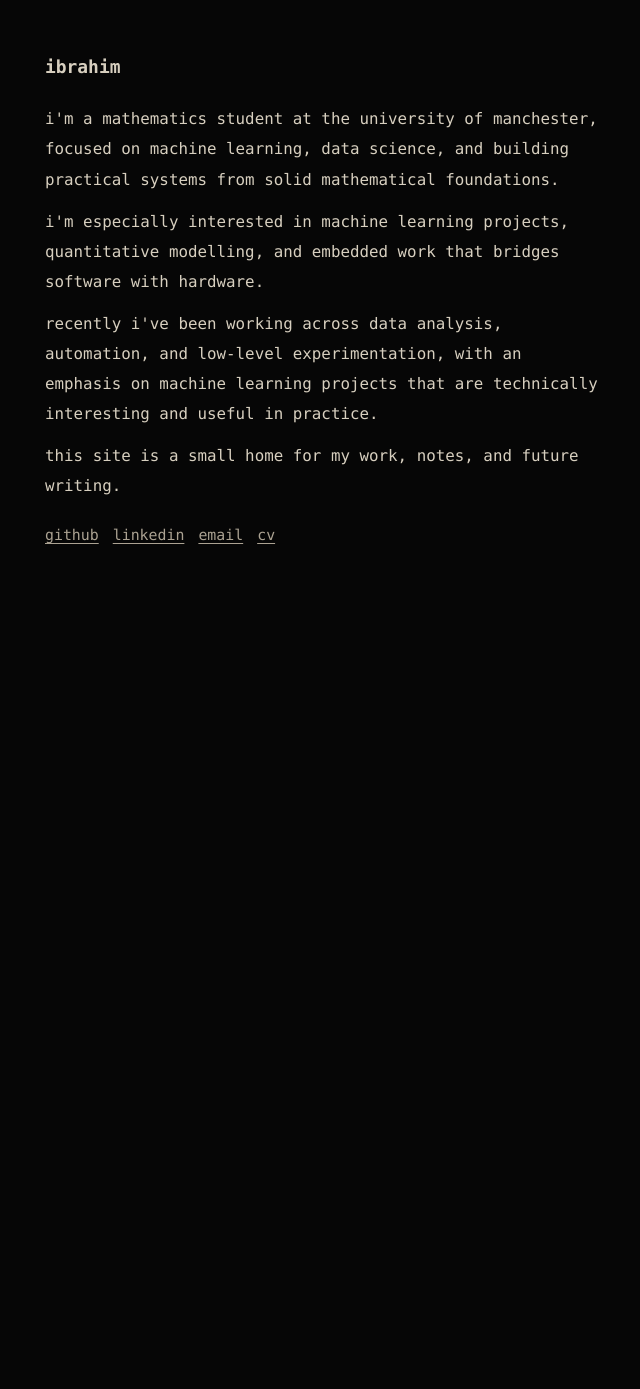
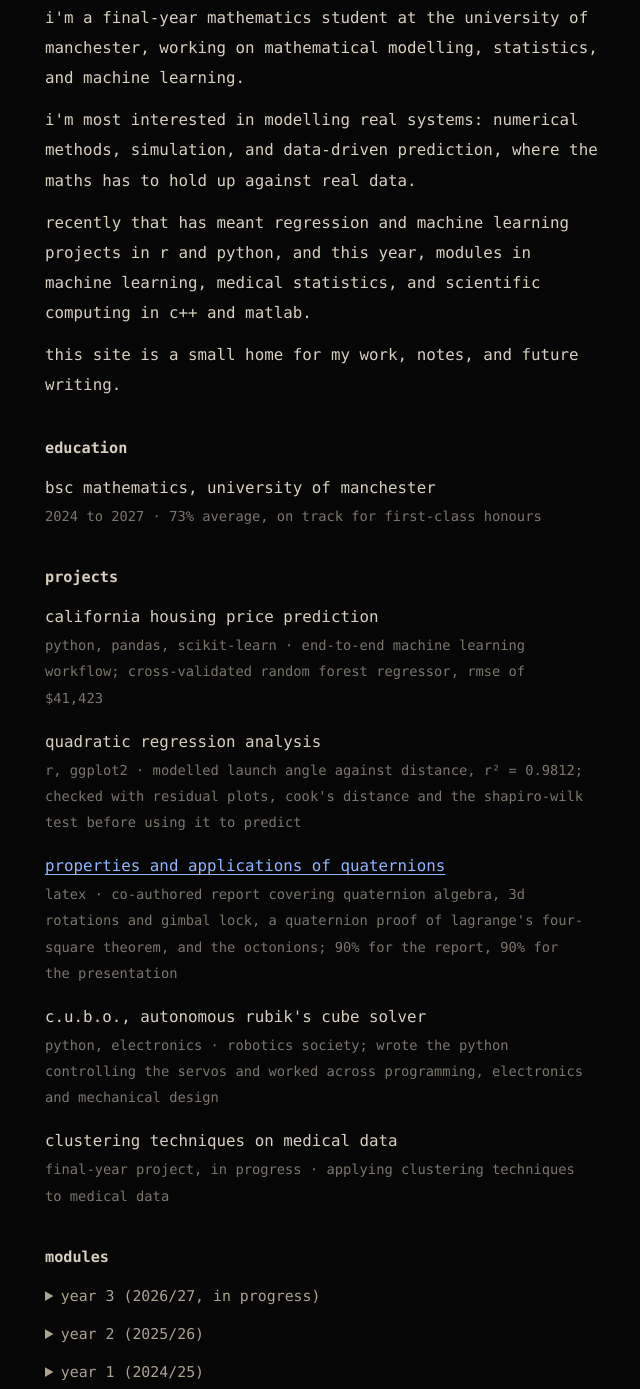
Before and after one commit to Ibrahim-Kashif/portfolio, a plain HTML site: page index.html in a window 1280 px wide. Shown: the part 87-1476 px from the top of the page, without its empty margins (315-955 px from the left). Before the commit the page ends 800 px from the top, so only its background shows below. Drawn offline with Linux system fonts and the light colour scheme.

Commit message:
Update intro, add education, projects and modules; link quaternions report; remove old CV
Co-Authored-By: Claude Opus 5.5 <noreply@anthropic.com>
Claude-Session: https://claude.ai/code/session_01KxtUDzFgdM4GwABDdQQSdv

```diff
--- a/index.html
+++ b/index.html
@@ -4,7 +4,7 @@
   <meta charset="UTF-8" />
   <meta name="viewport" content="width=device-width, initial-scale=1.0" />
   <title>Ibrahim</title>
-  <meta name="description" content="Ibrahim — mathematics student building machine learning, data science, and embedded systems projects." />
+  <meta name="description" content="Ibrahim Kashif, mathematics student at the University of Manchester working on machine learning, data science and mathematical modelling." />
   <style>
     :root {
       --bg: #060606;
@@ -68,6 +68,21 @@
     }
     .links a { color: var(--muted); }
     .links a:hover, .links a:focus-visible { color: var(--text); }
+    h2 {
+      margin: 34px 0 10px;
+      font-size: 0.95rem;
+      font-weight: 700;
+      color: var(--text);
+    }
+    .item { margin: 0 0 16px; }
+    .item p { margin: 0; }
+    .item .meta { color: var(--faint); font-size: 0.86rem; }
+    ul.plain { list-style: none; padding: 0; margin: 0 0 8px; font-size: 0.92rem; }
+    ul.plain li { color: var(--muted); }
+    details { margin: 0 0 10px; }
+    summary { cursor: pointer; color: var(--muted); font-size: 0.93rem; }
+    summary:hover, summary:focus-visible { color: var(--text); }
+    details[open] summary { margin-bottom: 6px; }
     .foot {
       margin-top: 26px;
       color: var(--faint);
@@ -85,29 +100,100 @@
       <h1>ibrahim</h1>
 
       <p>
-        i'm a mathematics student at the university of manchester, focused on machine learning,
-        data science, and building practical systems from solid mathematical foundations.
+        i'm a final-year mathematics student at the university of manchester,
+        working on mathematical modelling, statistics, and machine learning.
       </p>
 
       <p>
-        i'm especially interested in machine learning projects,
-        quantitative modelling, and embedded work that bridges software with hardware.
+        i'm most interested in modelling real systems: numerical methods,
+        simulation, and data-driven prediction, where the maths has to hold
+        up against real data.
       </p>
 
       <p>
-        recently i've been working across data analysis, automation, and low-level experimentation,
-        with an emphasis on machine learning projects that are technically interesting and useful in practice.
+        recently that has meant regression and machine learning projects in
+        r and python, and this year, modules in machine learning, medical
+        statistics, and scientific computing in c++ and matlab.
       </p>
 
       <p>
         this site is a small home for my work, notes, and future writing.
       </p>
 
+      <h2>education</h2>
+      <div class="item">
+        <p>bsc mathematics, university of manchester</p>
+        <p class="meta">2024 to 2027 &middot; 73% average, on track for first-class honours</p>
+      </div>
+
+      <h2>projects</h2>
+      <div class="item">
+        <p>california housing price prediction</p>
+        <p class="meta">python, pandas, scikit-learn &middot; end-to-end machine learning workflow; cross-validated random forest regressor, rmse of $41,423</p>
+      </div>
+      <div class="item">
+        <p>quadratic regression analysis</p>
+        <p class="meta">r, ggplot2 &middot; modelled launch angle against distance, r&sup2; = 0.9812; checked with residual plots, cook's distance and the shapiro-wilk test before using it to predict</p>
+      </div>
+      <div class="item">
+        <p><a href="./assets/quaternions.pdf" target="_blank" rel="noopener noreferrer">properties and applications of quaternions</a></p>
+        <p class="meta">latex &middot; co-authored report covering quaternion algebra, 3d rotations and gimbal lock, a quaternion proof of lagrange's four-square theorem, and the octonions; 90% for the report, 90% for the presentation</p>
+      </div>
+      <div class="item">
+        <p>c.u.b.o., autonomous rubik's cube solver</p>
+        <p class="meta">python, electronics &middot; robotics society; wrote the python controlling the servos and worked across programming, electronics and mechanical design</p>
+      </div>
+      <div class="item">
+        <p>clustering techniques on medical data</p>
+        <p class="meta">final-year project, in progress &middot; applying clustering techniques to medical data</p>
+      </div>
+
+      <h2>modules</h2>
+      <details>
+        <summary>year 3 (2026/27, in progress)</summary>
+        <ul class="plain">
+          <li>mathematics and applications of machine learning</li>
+          <li>statistical machine learning</li>
+          <li>multivariate statistics and machine learning</li>
+          <li>medical statistics</li>
+          <li>scientific computing (c++)</li>
+          <li>problem solving by computer (matlab)</li>
+          <li>complex analysis and applications</li>
+        </ul>
+      </details>
+      <details>
+        <summary>year 2 (2025/26)</summary>
+        <ul class="plain">
+          <li>mathematical modelling</li>
+          <li>fluid mechanics</li>
+          <li>partial differential equations and vector calculus</li>
+          <li>numerical analysis 1</li>
+          <li>programming with python</li>
+          <li>linear regression models</li>
+          <li>probability and statistics 2</li>
+          <li>stochastic processes</li>
+          <li>introduction to financial mathematics</li>
+          <li>mathematical communication and group projects</li>
+        </ul>
+      </details>
+      <details>
+        <summary>year 1 (2024/25)</summary>
+        <ul class="plain">
+          <li>linear algebra</li>
+          <li>real analysis</li>
+          <li>mathematical foundations and analysis</li>
+          <li>mathematical problem solving</li>
+          <li>introduction to vector calculus</li>
+          <li>ordinary differential equations and applications</li>
+          <li>probability i</li>
+          <li>statistics i</li>
+        </ul>
+      </details>
+
       <nav class="links" aria-label="Profile links">
         <a href="https://github.com/Ibrahim-Kashif" target="_blank" rel="noopener noreferrer">github</a>
         <a href="https://www.linkedin.com/in/ibrahim-kashif216/" target="_blank" rel="noopener noreferrer">linkedin</a>
         <a href="mailto:ibrahim.kashif216@gmail.com">email</a>
-        <a href="./assets/Ibrahim_Kashif_resume__web_.pdf" target="_blank" rel="noopener noreferrer">cv</a>
       </nav>
 
       <p class="foot"></p>
```
Also changed, not shown: 2 other files.
